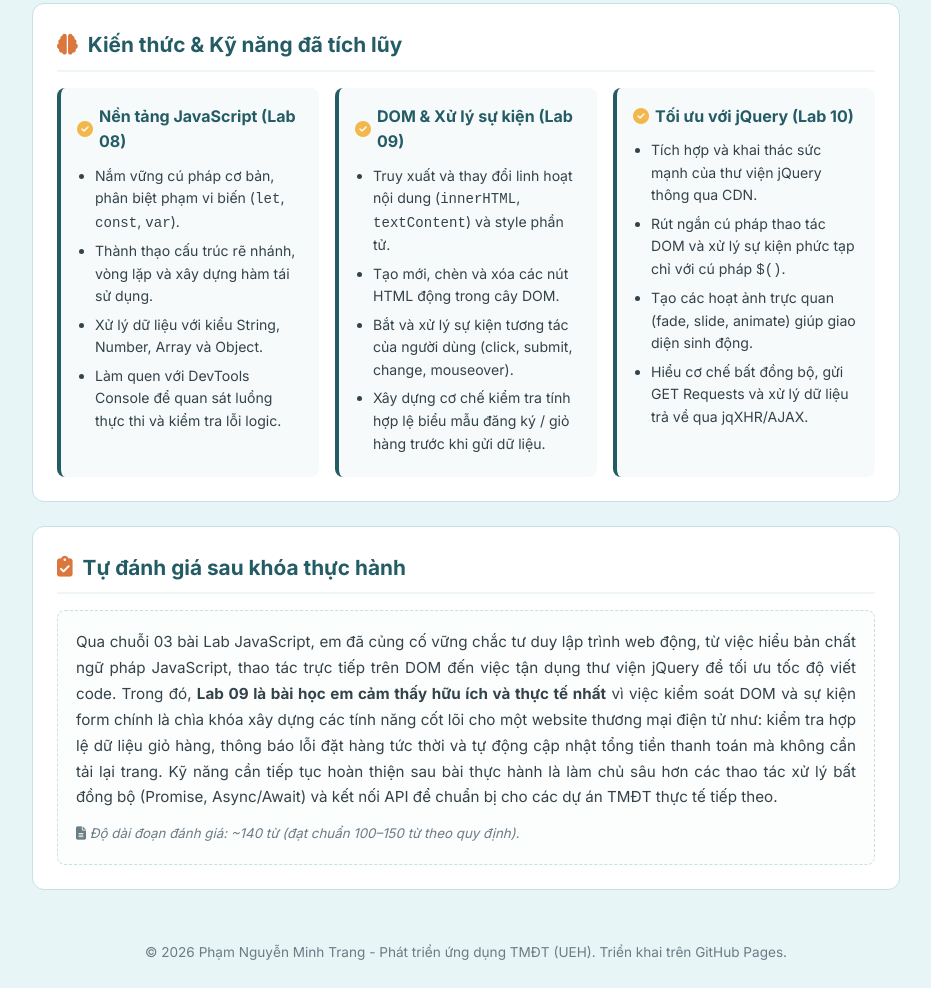
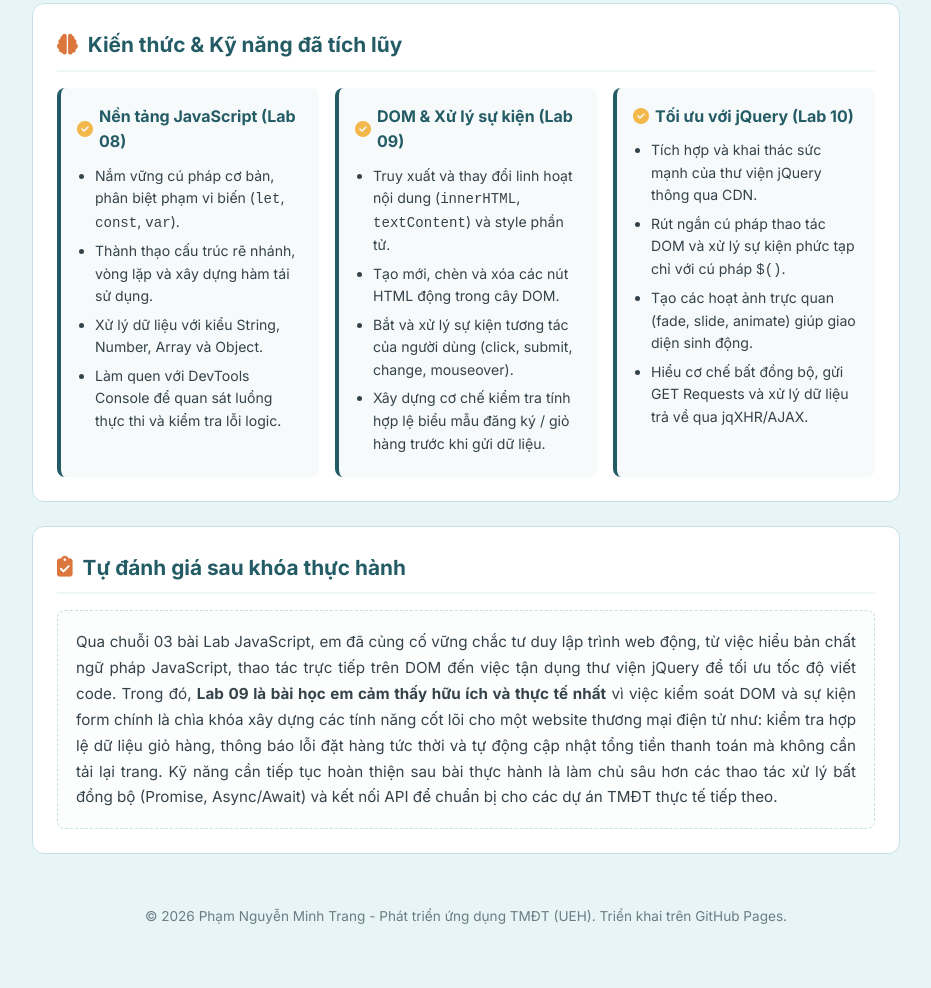
Before and after one commit to trangkth3012-ship-it/BTVN-3, a plain HTML site: page JavaScript-Labs/index.html in a window 1280 px wide. Shown: the part 1093-2081 px from the top of the page, without its empty margins (174-1105 px from the left). After the commit the page ends 2045 px from the top, so only its background shows below. Drawn offline with Linux system fonts and the light colour scheme.

Commit message:
sửa chính tả
Removed the word counter section from the review box.

```diff
--- a/JavaScript-Labs/index.html
+++ b/JavaScript-Labs/index.html
@@ -131,8 +131,6 @@
                 <p>
                     Qua chuỗi 03 bài Lab JavaScript, em đã củng cố vững chắc tư duy lập trình web động, từ việc hiểu bản chất ngữ pháp JavaScript, thao tác trực tiếp trên DOM đến việc tận dụng thư viện jQuery để tối ưu tốc độ viết code. Trong đó, <strong>Lab 09 là bài học em cảm thấy hữu ích và thực tế nhất</strong> vì việc kiểm soát DOM và sự kiện form chính là chìa khóa xây dựng các tính năng cốt lõi cho một website thương mại điện tử như: kiểm tra hợp lệ dữ liệu giỏ hàng, thông báo lỗi đặt hàng tức thời và tự động cập nhật tổng tiền thanh toán mà không cần tải lại trang. Kỹ năng cần tiếp tục hoàn thiện sau bài thực hành là làm chủ sâu hơn các thao tác xử lý bất đồng bộ (Promise, Async/Await) và kết nối API để chuẩn bị cho các dự án TMĐT thực tế tiếp theo.
                 </p>
-                <div class="word-counter">
-                    <small><i class="fas fa-file-alt"></i> Độ dài đoạn đánh giá: ~140 từ (đạt chuẩn 100–150 từ theo quy định).</small>
                 </div>
             </div>
         </section>
```
